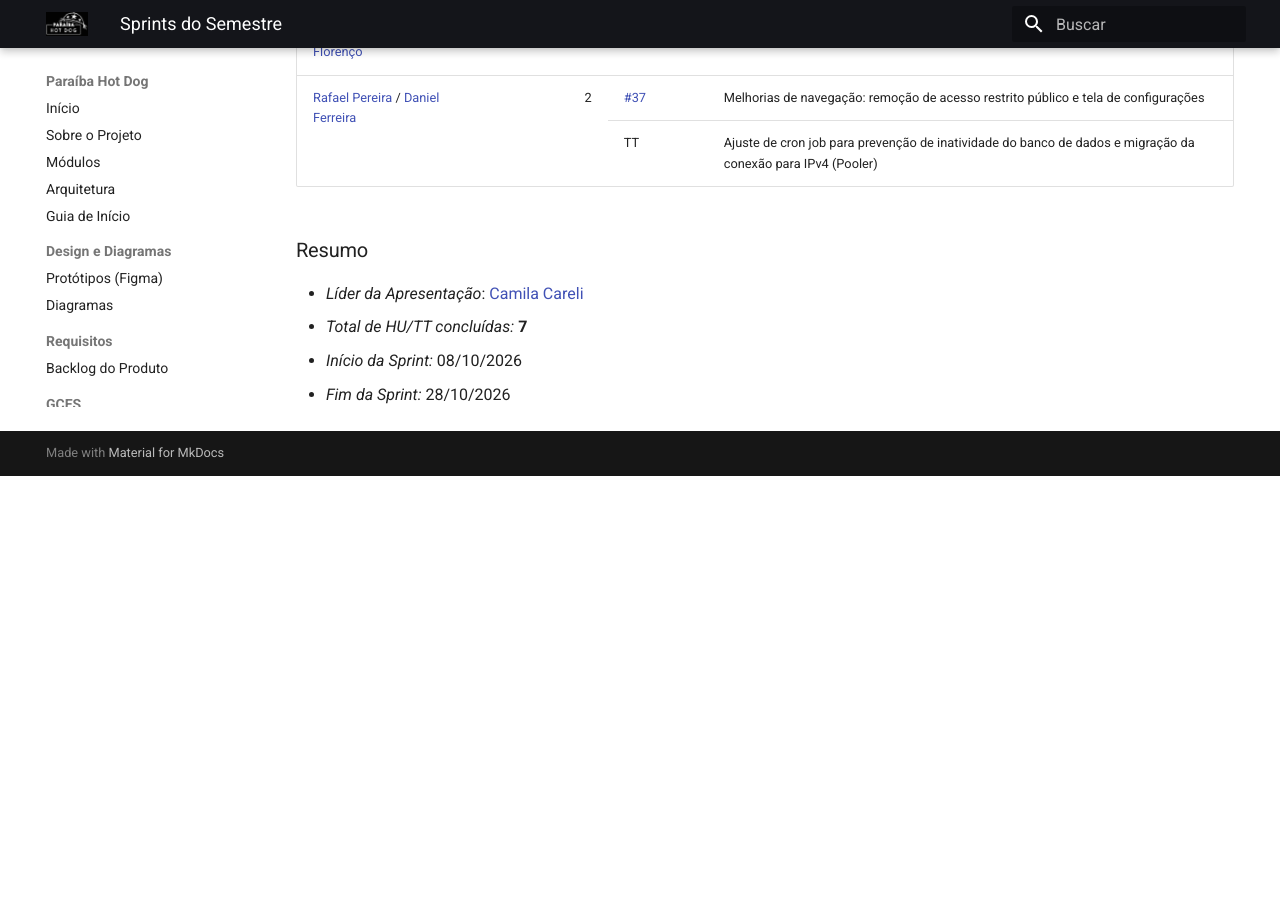
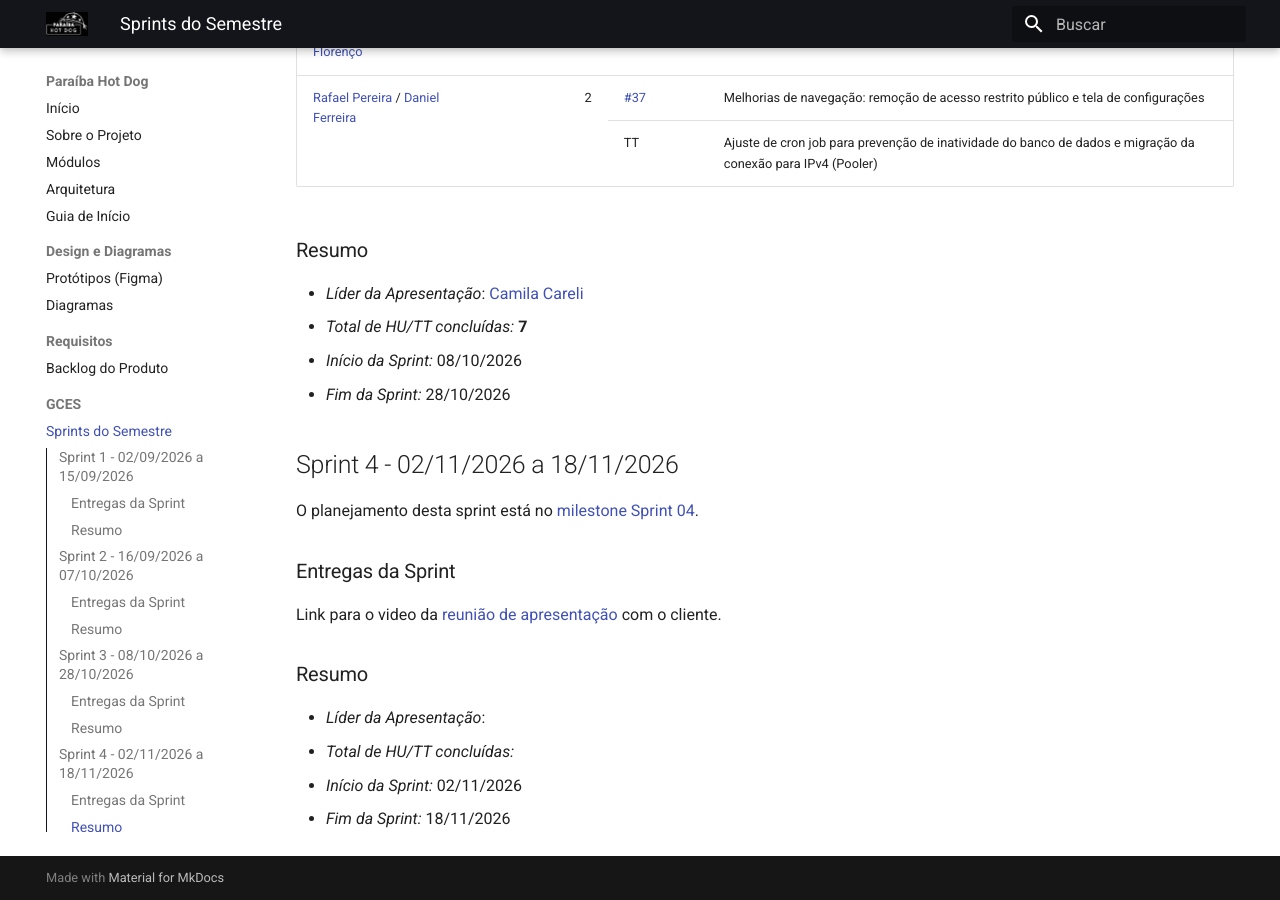
Before and after one commit to Paraiba-Hot-Dog/Paraiba-Hot-Dog-Docs, an MkDocs documentation site: the page built from docs/sprints/index.md, in a window 1280 px wide and 900 px high, scrolled down 2878 px. Built offline with MkDocs 1.6.1 and Material for MkDocs 9.7.7, drawn with Linux system fonts in a browser that asks for light colours; before the commit the page ends 3354 px from its top, so only the background shows below that; some of the changed text lies outside the part shown.

Commit message:
doc: adiciona link da gravação da reunião

```diff
--- a/docs/sprints/index.md
+++ b/docs/sprints/index.md
@@ -241,3 +241,19 @@ O planejamento desta sprint está no [milestone Sprint 03](https://github.com/Pa
 - _Total de HU/TT concluídas:_ **7**
 - _Início da Sprint:_ 08/10/2026
 - _Fim da Sprint:_ 28/10/2026
+
+## Sprint 4 - 02/11/2026 a 18/11/2026
+
+O planejamento desta sprint está no [milestone Sprint 04](https://github.com/Paraiba-Hot-Dog/Paraiba-Hot-Dog-Docs/milestone/4).
+
+### Entregas da Sprint
+
+Link para o video da [reunião de apresentação](https://www.youtube.com/watch?v=nOc1KK2C3Tk) com o cliente.
+
+
+### Resumo
+
+- _Líder da Apresentação_: []()
+- _Total de HU/TT concluídas:_
+- _Início da Sprint:_ 02/11/2026
+- _Fim da Sprint:_ 18/11/2026
```
